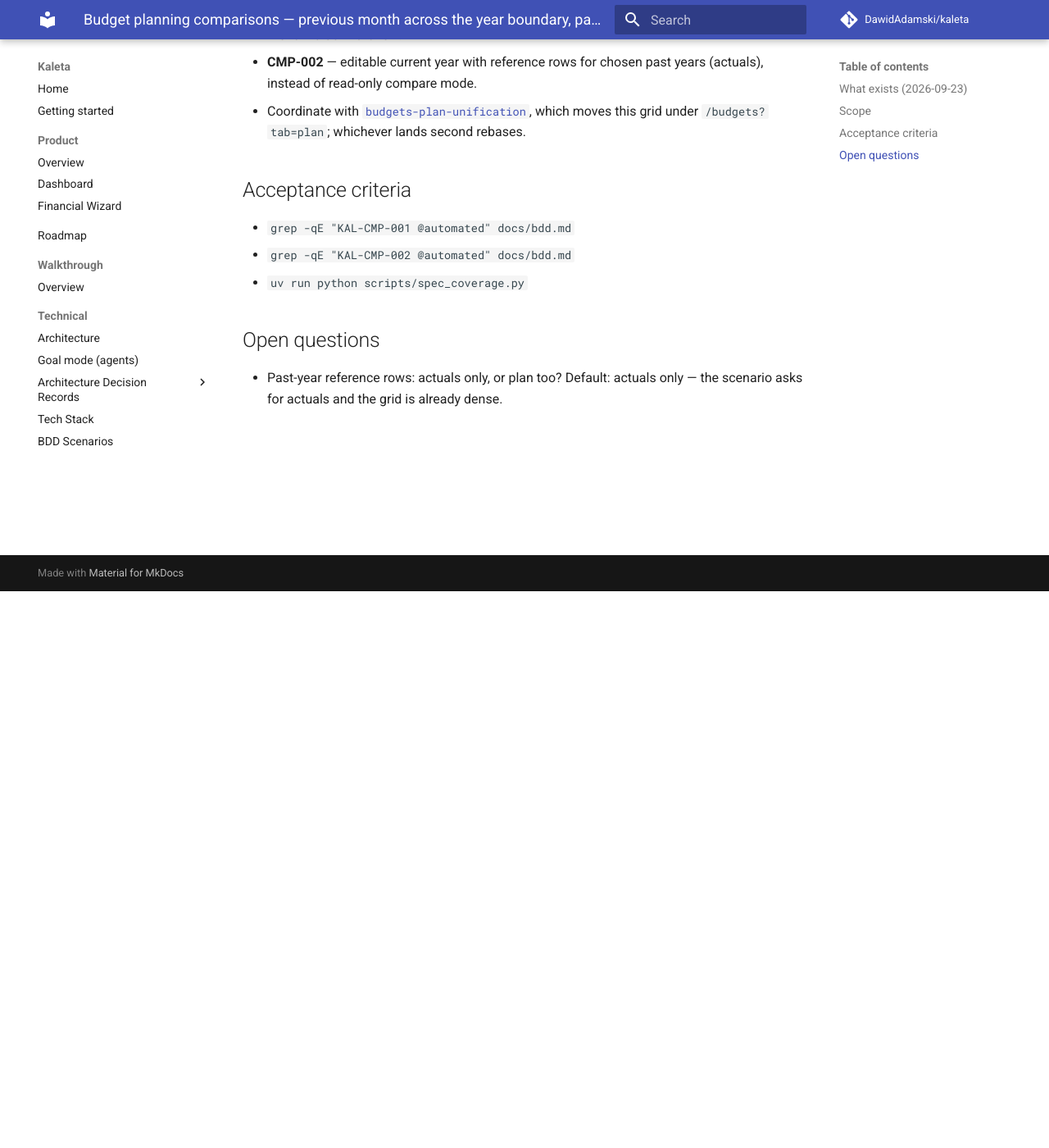
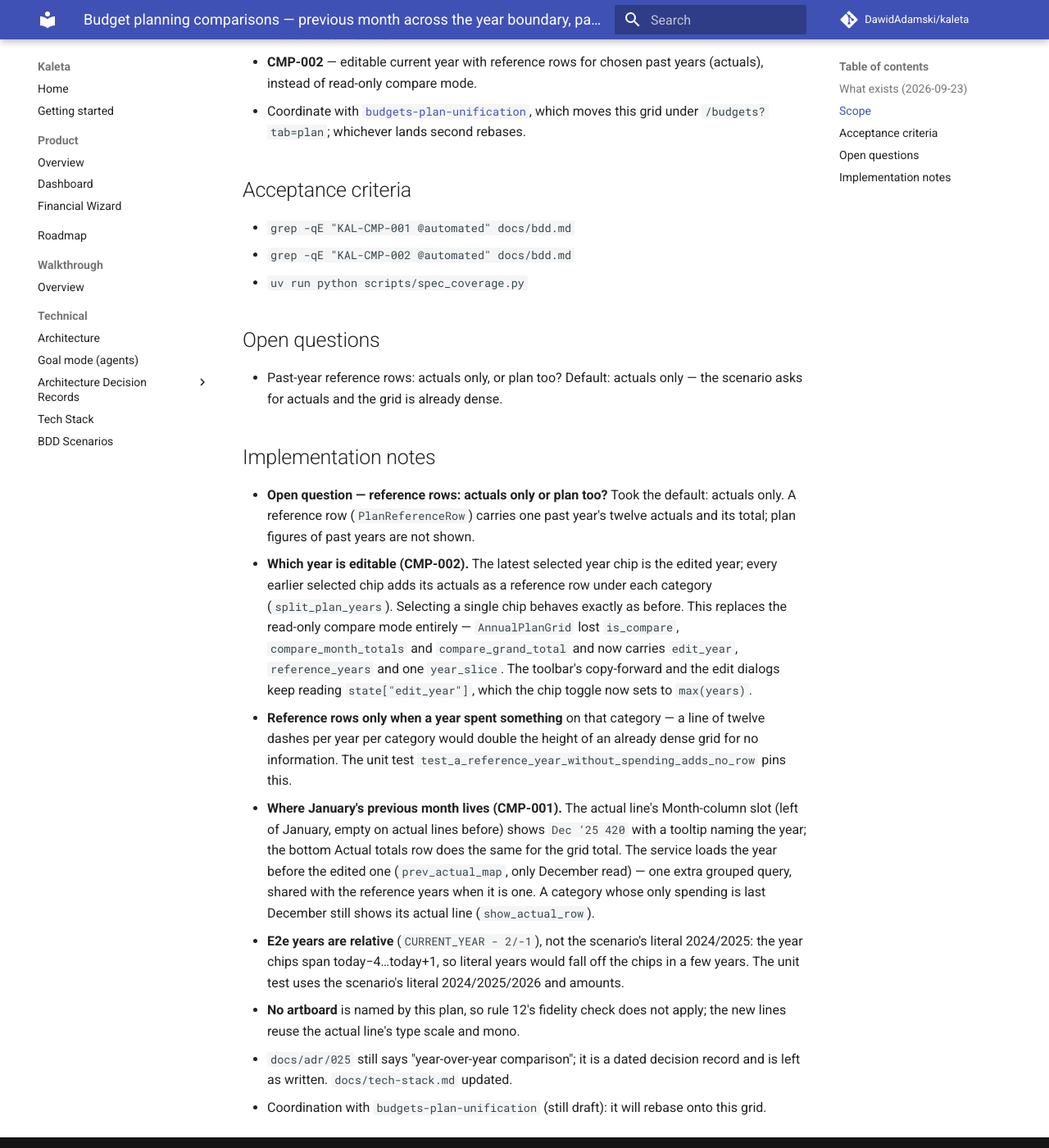
Before and after one commit to DawidAdamski/kaleta, an MkDocs documentation site: the page built from docs/plans/budgets-plan-comparisons-gaps.md, in a window 1280 px wide and 1400 px high, scrolled down 679 px. Shown: the whole window at 82% size. Built offline with MkDocs 1.6.1 and Material for MkDocs 9.7.7, drawn with Linux system fonts in a browser that asks for light colours; comment, search, counter and statistics services are not loaded.

Commit message:
docs: retag KAL-CMP-001/002, plan implementation notes
Co-Authored-By: Claude Opus 5.5 <noreply@anthropic.com>

```diff
--- a/docs/plans/budgets-plan-comparisons-gaps.md
+++ b/docs/plans/budgets-plan-comparisons-gaps.md
@@ -3,7 +3,7 @@ plan_id: budgets-plan-comparisons-gaps
 title: Budget planning comparisons — previous month across the year boundary, past years while editing
 area: budgets
 effort: medium
-status: draft
+status: in-progress
 roadmap_ref: ../roadmap.md#budgets
 ---
 
@@ -45,3 +45,41 @@ Gap-closing plan for issue #6 (`KAL-CMP-001`, `KAL-CMP-002`), from
 
 - Past-year reference rows: actuals only, or plan too? Default: actuals
   only — the scenario asks for actuals and the grid is already dense.
+
+## Implementation notes
+
+- **Open question — reference rows: actuals only or plan too?** Took the
+  default: actuals only. A reference row (`PlanReferenceRow`) carries one
+  past year's twelve actuals and its total; plan figures of past years are
+  not shown.
+- **Which year is editable (CMP-002).** The latest selected year chip is
+  the edited year; every earlier selected chip adds its actuals as a
+  reference row under each category (`split_plan_years`). Selecting a
+  single chip behaves exactly as before. This replaces the read-only
+  compare mode entirely — `AnnualPlanGrid` lost `is_compare`,
+  `compare_month_totals` and `compare_grand_total` and now carries
+  `edit_year`, `reference_years` and one `year_slice`. The toolbar's
+  copy-forward and the edit dialogs keep reading `state["edit_year"]`,
+  which the chip toggle now sets to `max(years)`.
+- **Reference rows only when a year spent something** on that category —
+  a line of twelve dashes per year per category would double the height
+  of an already dense grid for no information. The unit test
+  `test_a_reference_year_without_spending_adds_no_row` pins this.
+- **Where January's previous month lives (CMP-001).** The actual line's
+  Month-column slot (left of January, empty on actual lines before) shows
+  `Dec ’25 420` with a tooltip naming the year; the bottom Actual totals
+  row does the same for the grid total. The service loads the year
+  before the edited one (`prev_actual_map`, only December read) — one
+  extra grouped query, shared with the reference years when it is one.
+  A category whose only spending is last December still shows its actual
+  line (`show_actual_row`).
+- **E2e years are relative** (`CURRENT_YEAR - 2/-1`), not the scenario's
+  literal 2024/2025: the year chips span today−4…today+1, so literal years
+  would fall off the chips in a few years. The unit test uses the
+  scenario's literal 2024/2025/2026 and amounts.
+- **No artboard** is named by this plan, so rule 12's fidelity check does
+  not apply; the new lines reuse the actual line's type scale and mono.
+- `docs/adr/025` still says "year-over-year comparison"; it is a dated
+  decision record and is left as written. `docs/tech-stack.md` updated.
+- Coordination with `budgets-plan-unification` (still draft): it will
+  rebase onto this grid.
```
Also changed, not shown: docs/bdd.md (+5 -3 lines), docs/tech-stack.md (+1 -1 lines).
